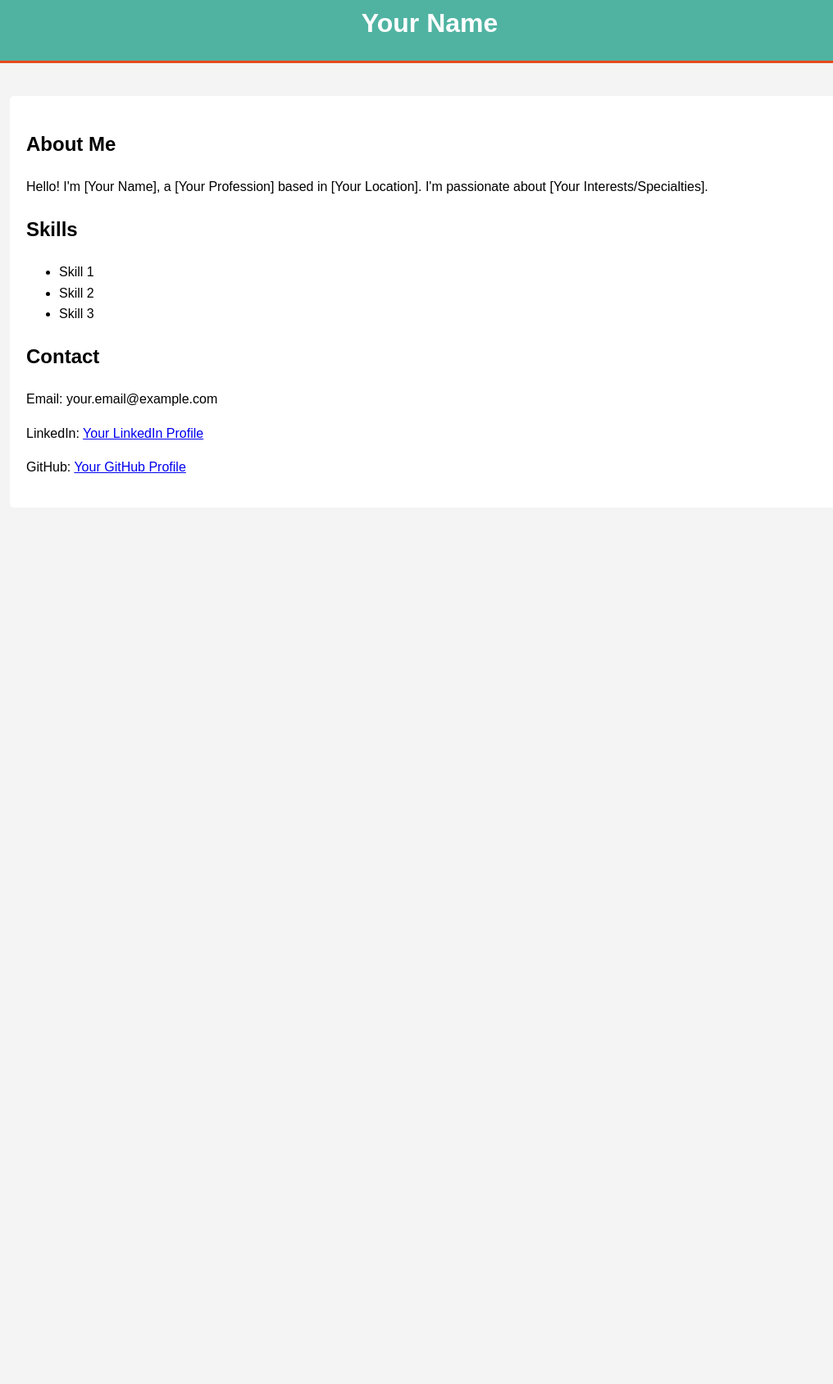
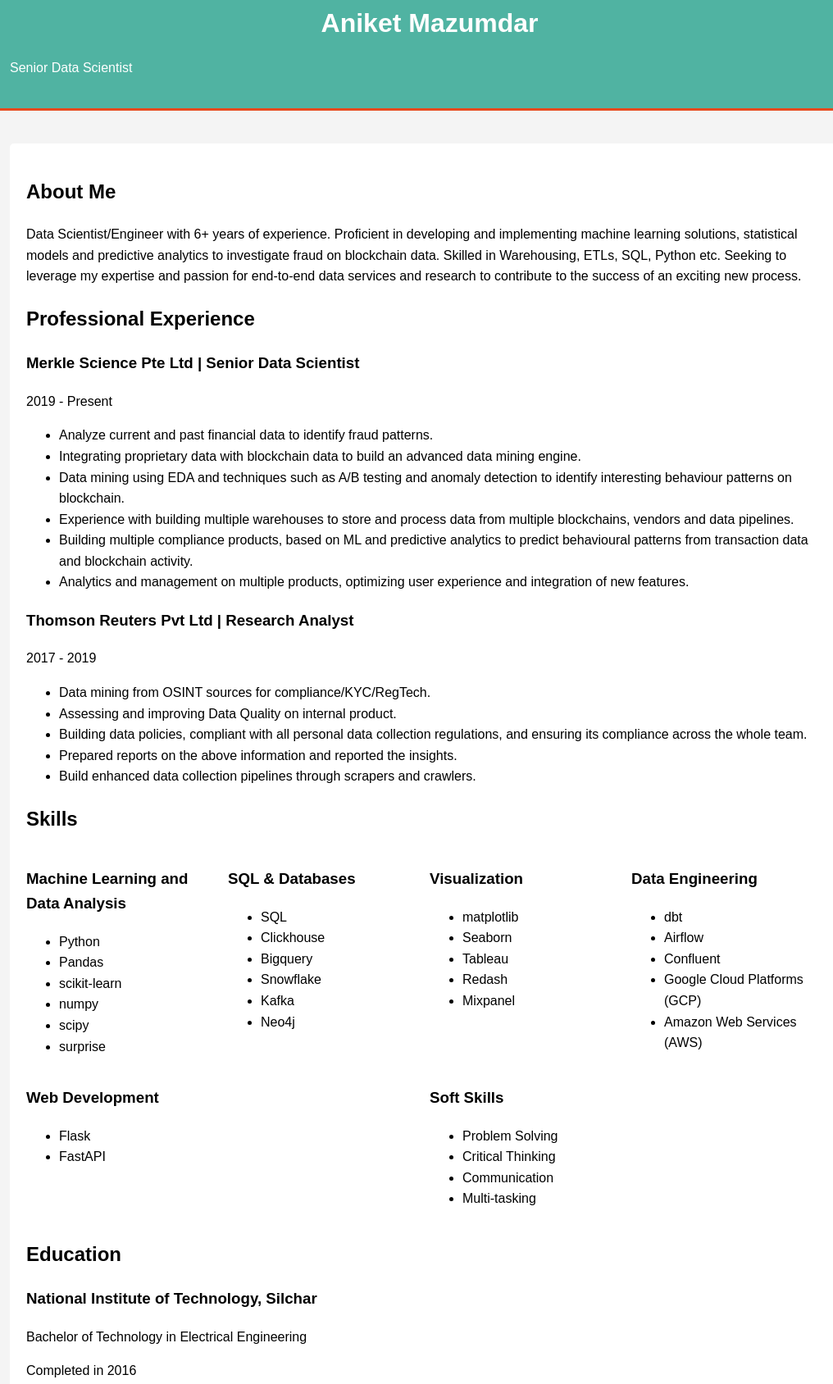
Before and after one commit to taxicabno1729/about, a plain HTML site: page index.html in a window 1280 px wide. Shown: the part 47-1735 px from the top of the page at 82% size, without its empty margins (116-1132 px from the left). Before the commit the page ends 800 px from the top, so only its background shows below. Drawn offline with Linux system fonts and the light colour scheme.

Commit message:
update with resume details

```diff
--- a/index.html
+++ b/index.html
@@ -3,7 +3,7 @@
 <head>
     <meta charset="UTF-8">
     <meta name="viewport" content="width=device-width, initial-scale=1.0">
-    <title>Your Name - Personal Profile</title>
+    <title>Aniket Mazumdar - Senior Data Scientist</title>
     <style>
         body {
             font-family: Arial, sans-serif;
@@ -35,31 +35,144 @@
             padding: 20px;
             border-radius: 5px;
         }
+        .section {
+            margin-bottom: 20px;
+        }
+        .skills {
+            display: flex;
+            flex-wrap: wrap;
+        }
+        .skill-category {
+            flex: 1;
+            min-width: 200px;
+            margin-right: 20px;
+        }
     </style>
 </head>
 <body>
     <header>
         <div class="container">
-            <h1>Your Name</h1>
+            <h1>Aniket Mazumdar</h1>
+            <p>Senior Data Scientist</p>
         </div>
     </header>
 
     <div class="container">
         <div class="content">
-            <h2>About Me</h2>
-            <p>Hello! I'm [Your Name], a [Your Profession] based in [Your Location]. I'm passionate about [Your Interests/Specialties].</p>
+            <div class="section">
+                <h2>About Me</h2>
+                <p>Data Scientist/Engineer with 6+ years of experience. Proficient in developing and implementing machine learning solutions, statistical models and predictive analytics to investigate fraud on blockchain data. Skilled in Warehousing, ETLs, SQL, Python etc. Seeking to leverage my expertise and passion for end-to-end data services and research to contribute to the success of an exciting new process.</p>
+            </div>
 
-            <h2>Skills</h2>
-            <ul>
-                <li>Skill 1</li>
-                <li>Skill 2</li>
-                <li>Skill 3</li>
-            </ul>
+            <div class="section">
+                <h2>Professional Experience</h2>
+                <h3>Merkle Science Pte Ltd | Senior Data Scientist</h3>
+                <p>2019 - Present</p>
+                <ul>
+                    <li>Analyze current and past financial data to identify fraud patterns.</li>
+                    <li>Integrating proprietary data with blockchain data to build an advanced data mining engine.</li>
+                    <li>Data mining using EDA and techniques such as A/B testing and anomaly detection to identify interesting behaviour patterns on blockchain.</li>
+                    <li>Experience with building multiple warehouses to store and process data from multiple blockchains, vendors and data pipelines.</li>
+                    <li>Building multiple compliance products, based on ML and predictive analytics to predict behavioural patterns from transaction data and blockchain activity.</li>
+                    <li>Analytics and management on multiple products, optimizing user experience and integration of new features.</li>
+                </ul>
 
-            <h2>Contact</h2>
-            <p>Email: your.email@example.com</p>
-            <p>LinkedIn: <a href="https://www.linkedin.com/in/yourprofile">Your LinkedIn Profile</a></p>
-            <p>GitHub: <a href="https://github.com/yourusername">Your GitHub Profile</a></p>
+                <h3>Thomson Reuters Pvt Ltd | Research Analyst</h3>
+                <p>2017 - 2019</p>
+                <ul>
+                    <li>Data mining from OSINT sources for compliance/KYC/RegTech.</li>
+                    <li>Assessing and improving Data Quality on internal product.</li>
+                    <li>Building data policies, compliant with all personal data collection regulations, and ensuring its compliance across the whole team.</li>
+                    <li>Prepared reports on the above information and reported the insights.</li>
+                    <li>Build enhanced data collection pipelines through scrapers and crawlers.</li>
+                </ul>
+            </div>
+
+            <div class="section">
+                <h2>Skills</h2>
+                <div class="skills">
+                    <div class="skill-category">
+                        <h3>Machine Learning and Data Analysis</h3>
+                        <ul>
+                            <li>Python</li>
+                            <li>Pandas</li>
+                            <li>scikit-learn</li>
+                            <li>numpy</li>
+                            <li>scipy</li>
+                            <li>surprise</li>
+                        </ul>
+                    </div>
+                    <div class="skill-category">
+                        <h3>SQL &amp; Databases</h3>
+                        <ul>
+                            <li>SQL</li>
+                            <li>Clickhouse</li>
+                            <li>Bigquery</li>
+                            <li>Snowflake</li>
+                            <li>Kafka</li>
+                            <li>Neo4j</li>
+                        </ul>
+                    </div>
+                    <div class="skill-category">
+                        <h3>Visualization</h3>
+                        <ul>
+                            <li>matplotlib</li>
+                            <li>Seaborn</li>
+                            <li>Tableau</li>
+                            <li>Redash</li>
+                            <li>Mixpanel</li>
+                        </ul>
+                    </div>
+                    <div class="skill-category">
+                        <h3>Data Engineering</h3>
+                        <ul>
+                            <li>dbt</li>
+                            <li>Airflow</li>
+                            <li>Confluent</li>
+                            <li>Google Cloud Platforms (GCP)</li>
+                            <li>Amazon Web Services (AWS)</li>
+                        </ul>
+                    </div>
+                    <div class="skill-category">
+                        <h3>Web Development</h3>
+                        <ul>
+                            <li>Flask</li>
+                            <li>FastAPI</li>
+                        </ul>
+                    </div>
+                    <div class="skill-category">
+                        <h3>Soft Skills</h3>
+                        <ul>
+                            <li>Problem Solving</li>
+                            <li>Critical Thinking</li>
+                            <li>Communication</li>
+                            <li>Multi-tasking</li>
+                        </ul>
+                    </div>
+                </div>
+            </div>
+
+            <div class="section">
+                <h2>Education</h2>
+                <h3>National Institute of Technology, Silchar</h3>
+                <p>Bachelor of Technology in Electrical Engineering</p>
+                <p>Completed in 2016</p>
+            </div>
+
+            <div class="section">
+                <h2>Achievements</h2>
+                <ul>
+                    <li>Published an academic paper on 'Experimental Implementation of Fuzzy Vision‑Based Tracking Control of Quad‑Rotor' in Springer Publications</li>
+                    <li>Built multiple products, such as fraud detection models, recommendation engines etc. leveraging Data Analytics and Machine Learning.</li>
+                </ul>
+            </div>
+
+            <div class="section">
+                <h2>Contact</h2>
+                <p>Email: aniket.smazumdar@gmail.com</p>
+                <p>Location: Bangalore, KA, India 560099</p>
+                <p>Phone: +91-84729 87666</p>
+            </div>
         </div>
     </div>
 </body>
```
